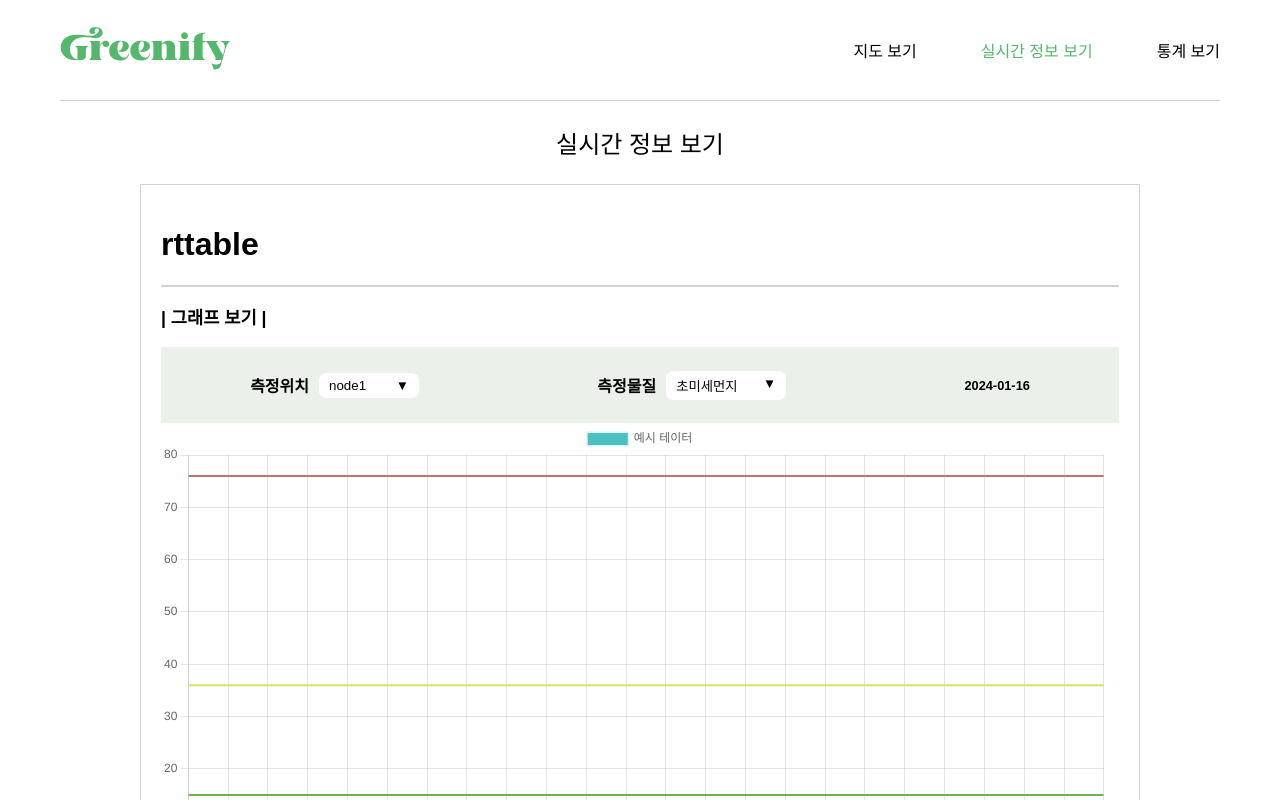
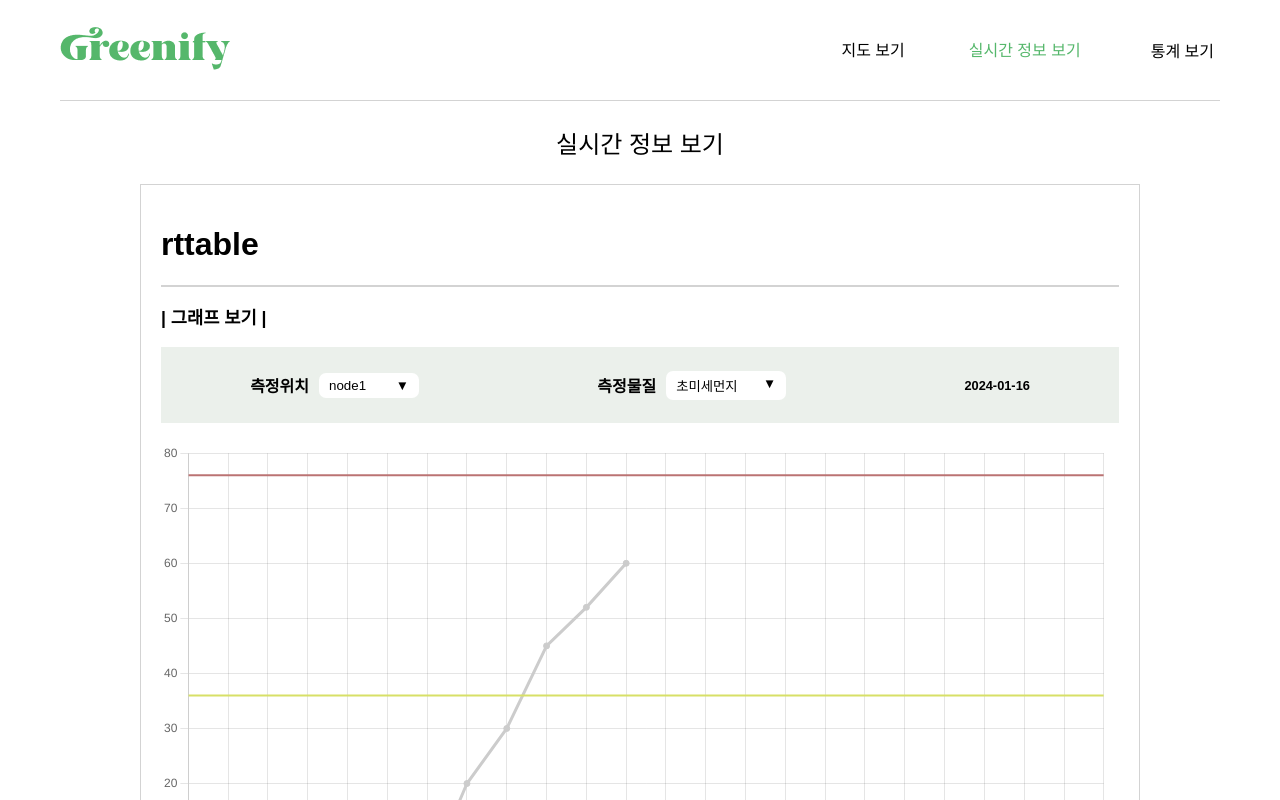
Before and after one commit to dmsvk0217/micro_measurable_client, a React (Create React App) app in the folder client/: page /realTime in a window 1280 px wide. Shown: the top 800 px of the page. Built offline with nearby package versions, Linux system fonts and the light colour scheme.

Commit message:
0119신원:nav 수정

```diff
--- a/client/src/App.js
+++ b/client/src/App.js
@@ -5,7 +5,8 @@ import './App.css';
 import NavigationBar from './components/NavigationBar/NavigationBar';
 import MapView from './pages/MapView/MapView';
 import RealTimeView from './pages/RealTimeView/RealTimeView';
-import StatisticsView from './pages/StatisticsView/StatisticsView';
+import StatisticsDayView from './pages/StatisticsView/Day/StatisticsDayView';
+import StatisticsMonthView from './pages/StatisticsView/Month/StatisticsMonthView';
 import Footer from './components/Footer/Footer'
 
 function App() {
@@ -17,7 +18,8 @@ function App() {
         <Routes>
           <Route path="/" element={<MapView />} />
           <Route path="/realTime" element={<RealTimeView />} />
-          <Route path="/statistics" element={<StatisticsView />} />
+          <Route path="/statisticsDay" element={<StatisticsDayView />} />
+          <Route path="/statisticsMonth" element={<StatisticsMonthView />} />
         </Routes>
       </div>
       <Footer/>
--- a/client/src/components/NavigationBar/NavigationBar.css
+++ b/client/src/components/NavigationBar/NavigationBar.css
@@ -26,6 +26,7 @@
 .nav-link{
     text-decoration: none;
     color: black;
+    font-size: 1em;
 }
 
 .nav-link:hover{
@@ -36,3 +37,35 @@
     text-decoration: none;
     color: #55B76B;
 }
+
+.nav-links li button{
+    border: none;
+    background-color: white;
+    font-size: 1em;
+}
+
+.nav-links li button:hover{
+    cursor: pointer;
+}
+
+.nav-item {
+    position: relative; /* 드롭다운 메뉴 위치를 정의하기 위해 필요 */
+}
+
+.nav-dropdown {
+    display: none; /* 기본적으로 드롭다운 메뉴는 보이지 않습니다. */
+    position: absolute;
+    top: 100%; /* 버튼 바로 아래에 표시 */
+    left: 0;
+    background-color: white;
+    z-index: 100;
+    /* 추가적인 스타일링 */
+}
+
+.nav-item:hover .nav-dropdown {
+    display: block; /* nav-item에 hover가 되면 드롭다운 메뉴를 표시합니다. */
+}
+
+.nav-dropdown:hover {
+    display: block; /* 드롭다운 메뉴에 hover가 되어도 계속 표시합니다. */
+}
--- a/client/src/components/NavigationBar/NavigationBar.js
+++ b/client/src/components/NavigationBar/NavigationBar.js
@@ -1,8 +1,18 @@
-import React from 'react';
-import { NavLink } from 'react-router-dom';
+import React, { useState } from 'react';
+import { NavLink, useLocation } from 'react-router-dom';
 import './NavigationBar.css'
 
 function NavigationBar(){
+    const [showStatisticDropdown, setShowStatisticDropdown] = useState(false);
+    const location = useLocation();
+
+
+    // 현재 경로가 통계 관련 경로인지 확인하는 함수
+    const isStatisticsActive = () => {
+        return location.pathname === '/statisticsDay' || location.pathname === '/statisticsMonth';
+    };
+
+
     return (
         <nav className="navbar">
             <div className="navbar-logo">
@@ -11,7 +21,16 @@ function NavigationBar(){
             <ul className="nav-links">
                 <li><NavLink to="/" className={({ isActive }) => isActive ? 'nav-link-active' : 'nav-link'}>지도 보기</NavLink></li>
                 <li><NavLink to="/realTime" className={({ isActive }) => isActive ? 'nav-link-active' : 'nav-link'}>실시간 정보 보기</NavLink></li>
-                <li><NavLink to="/statistics" className={({ isActive }) => isActive ? 'nav-link-active' : 'nav-link'}>통계 보기</NavLink></li>
+                <li className="nav-item">
+                    <button className={isStatisticsActive() ? 'nav-link-active' : 'nav-link'}>통계 보기</button>
+                    {showStatisticDropdown && (
+
+                        <div className="nav-dropdown">
+                            <NavLink to="/statisticsDay" className={({ isActive }) => isActive ? 'nav-link-active' : 'nav-link'}>일별 통계</NavLink>
+                            <NavLink to="/statisticsMonth" className={({ isActive }) => isActive ? 'nav-link-active' : 'nav-link'}>월별 통계</NavLink>
+                        </div>
+                    )}
+                </li>
             </ul>
         </nav>
     );
--- a/client/src/pages/RealTimeView/RTGraph/RTGraph.css
+++ b/client/src/pages/RealTimeView/RTGraph/RTGraph.css
@@ -12,6 +12,7 @@
     justify-content: space-around;
     align-items: center;
     padding: 10px 0;
+    margin-bottom: 20px;
 }
 
 .RT-graph-select-container p{
--- a/client/src/pages/RealTimeView/RTGraph/RTGraph.js
+++ b/client/src/pages/RealTimeView/RTGraph/RTGraph.js
@@ -1,7 +1,7 @@
 import React, { useState } from 'react';
 import { Line } from 'react-chartjs-2';
-import 'chart.js/auto'
-import './RTGraph.css'
+import 'chart.js/auto';
+import './RTGraph.css';
 import CurrentDate from '../../../components/CurrentDate';
 
 import { Chart, registerables } from 'chart.js';
@@ -27,7 +27,6 @@ function RTGraph(){
         setLocation(item);
     }
 
-
     const [isActiveMatter, setIsActiveMatter] = useState(false);
     const [activeMatterButton, setActiveMatterButton] = useState('▼');
     const [matter,setMatter] = useState('초미세먼지');
@@ -49,13 +48,14 @@ function RTGraph(){
             newOptions.scales.y.ticks.suggestedMax = 80;
             newOptions.scales.y.ticks.stepSize = 10;
 
-            newOptions.plugins.annotation.annotations.line2.yMin = 15;
+            newOptions.plugins.annotation.annotations.line2.yMax = 16;
+            newOptions.plugins.annotation.annotations.line3.yMax = 36;
+            newOptions.plugins.annotation.annotations.line4.yMax = 76;
+
+            newOptions.plugins.annotation.annotations.line2.yMin = 16;
             newOptions.plugins.annotation.annotations.line3.yMin = 36;
             newOptions.plugins.annotation.annotations.line4.yMin = 76;
 
-            newOptions.plugins.annotation.annotations.line2.yMax = 15;
-            newOptions.plugins.annotation.annotations.line3.yMax = 36;
-            newOptions.plugins.annotation.annotations.line4.yMax = 76;
         }
         if(item === "미세먼지"){
             newOptions.scales.y.ticks.suggestedMax = 160;
@@ -72,22 +72,58 @@ function RTGraph(){
         setOptions(newOptions);
     }
 
+    // const getPM25PointColor = (value) => {
+    //     if(value <=30){
+    //         return '#7D9DDB';
+    //     }
+    //     else if(value <= 80){
+    //         return '#6EB057';
+    //     }
+    //     else if(value <= 150){
+    //         return '#D7E067';
+    //     }
+    //     else{
+    //         return '#BB7373';
+    //     }
+    // }
+
+    // const getPM10PointColor = (value) => {
+    //     if(value <=15){
+    //         return '#7D9DDB';
+    //     }
+    //     else if(value <= 35){
+    //         return '#6EB057';
+    //     }
+    //     else if(value <= 75){
+    //         return '#D7E067';
+    //     }
+    //     else{
+    //         return '#BB7373';
+    //     }
+    // }
+
+    // const pointColors = data.datasets[0].data.map(value => getPM25PointColor(value));
+
+
 
     const data = {
         labels: ['01시','02시','03시','04시','05시','06시','07시','08시','09시','10시','11시','12시','13시','14시','15시','16시','17시','18시','19시','20시','21시','22시','23시','24시'],
         datasets:[
             {
-                label: '예시 테이터',
-                data: [3,6,5,3,4,2,3,4,5,3,4,5],
+                label: matter,
+                data: [3,6,5,3,4,2,3,20,30,45,52,60],
                 fill: false,
-                backgroundColor: 'rgb(75, 192, 192)',
-                borderColor: 'rgba(75, 192, 192, 0.2)',
+                backgroundColor: '#CCCCCC',
+                borderColor: '#CCCCCC',
             },
         ],
     };
 
     const [options, setOptions] = useState({
         plugins: {
+            legend: {
+                display: false,
+            },
             annotation: {
               annotations: {
                 line1: {
@@ -99,8 +135,8 @@ function RTGraph(){
                 },
                 line2: {
                   type: 'line',
-                  yMin: 15,
-                  yMax: 15,
+                  yMin: 16,
+                  yMax: 16,
                   borderColor: '#6EB057',
                   borderWidth: 2,
                 },
--- /dev/null
+++ b/client/src/pages/StatisticsView/Day/StatisticsDayView.js
@@ -0,0 +1,12 @@
+import React from 'react'
+import './StatisticsDayView.css'
+
+function StatisticsDayView(){
+    return (
+        <div>
+            <h1>StatisticsDayView</h1>
+        </div>
+    );
+}
+
+export default StatisticsDayView;
--- /dev/null
+++ b/client/src/pages/StatisticsView/Month/StatisticsMonthView.js
@@ -0,0 +1,12 @@
+import React from 'react'
+import './StatisticsMonthView.css'
+
+function StatisticsMonthView(){
+    return (
+        <div>
+            <h1>StatisticsMonthView</h1>
+        </div>
+    );
+}
+
+export default StatisticsMonthView;
--- a/client/src/pages/StatisticsView/StatisticsView.js
+++ /dev/null
@@ -1,12 +0,0 @@
-import React from 'react'
-import './StatisticsView.css'
-
-function StatisticsView(){
-    return (
-        <div>
-            <h1>StatisticsView</h1>
-        </div>
-    );
-}
-
-export default StatisticsView;
```
Also changed, not shown: client/src/pages/StatisticsView/Day/StatisticsDayView.css (added), client/src/pages/StatisticsView/Month/StatisticsMonthView.css (added).
